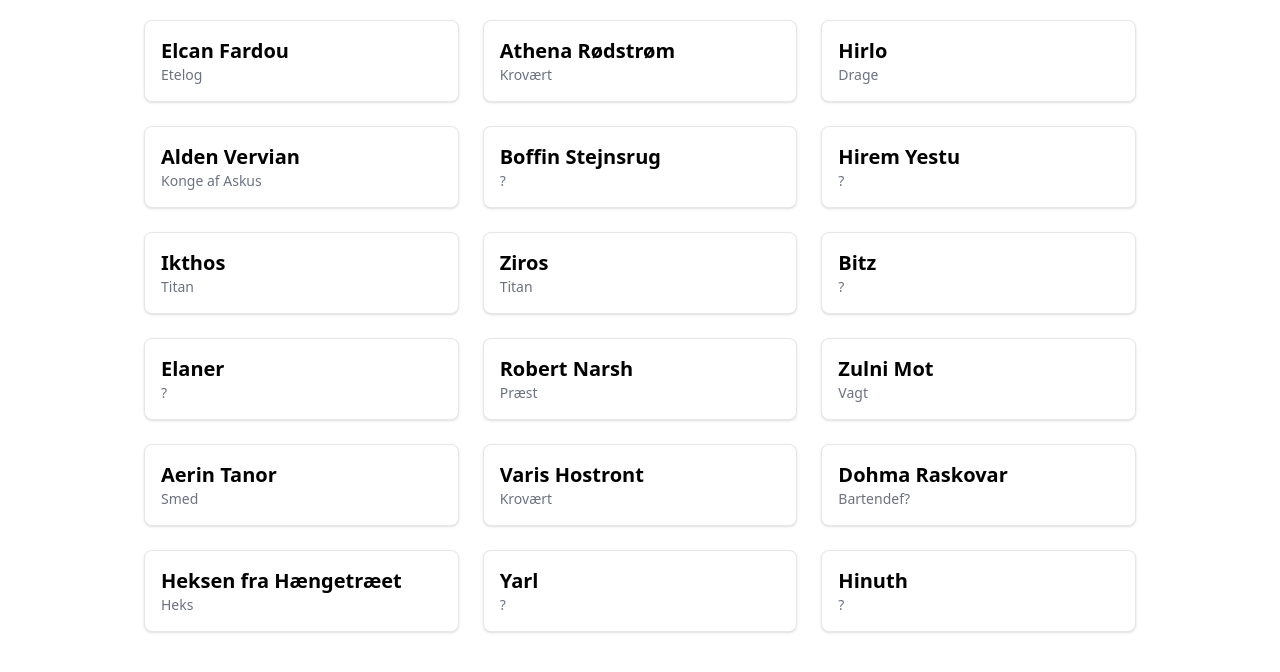
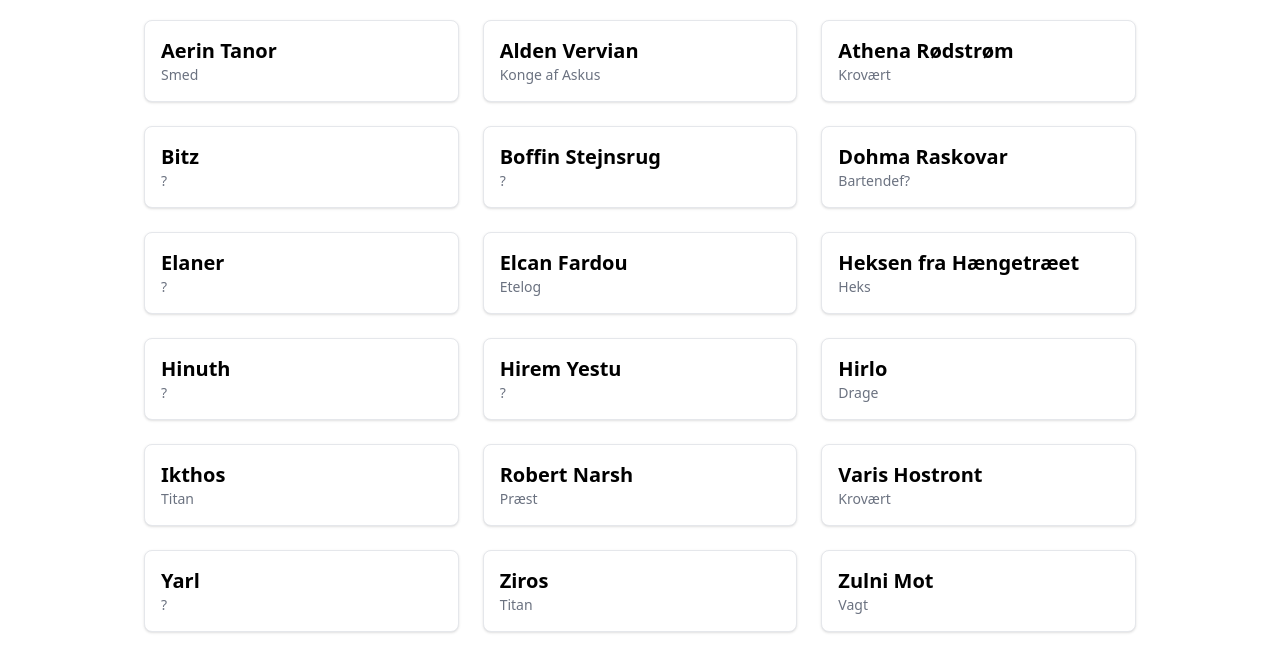
Before and after one commit to kevinvinther/dnd-dashboard, an Astro site: page /dnd-dashboard/npcs in a window 1280 px wide. Shown: the part 122-794 px from the top of the page. Built offline with nearby package versions, Linux system fonts and the light colour scheme; Astro itself is replaced by a stand-in of ours.

Commit message:
Sort NPC's alphabetically by name

```diff
--- a/src/pages/npcs.astro
+++ b/src/pages/npcs.astro
@@ -1,6 +1,8 @@
 ---
 import npcDatabase from '../data/npcs.json';
 import BaseLayout from '../layouts/BaseLayout.astro';
+
+const sortedNpcs = npcDatabase.sort(function(a,b){ return ('' + a.name).localeCompare(b.name);});
 
 const base = import.meta.env.BASE_URL
 ---
@@ -8,7 +10,7 @@ const base = import.meta.env.BASE_URL
 <BaseLayout title="NPCs">
   <h1 class="text-3xl font-bold mb-6">NPCs</h1>
   <ul class="grid grid-cols-1 sm:grid-cols-2 lg:grid-cols-3 gap-6">
-    {npcDatabase.map((npc) => (
+    {sortedNpcs.map((npc) => (
       <li class="bg-white p-4 border rounded-lg shadow hover:shadow-lg transition-shadow">
         <a href={`${base}/npcs/${npc.id}`} class="flex items-center gap-4">
           <!-- <img -->
```
